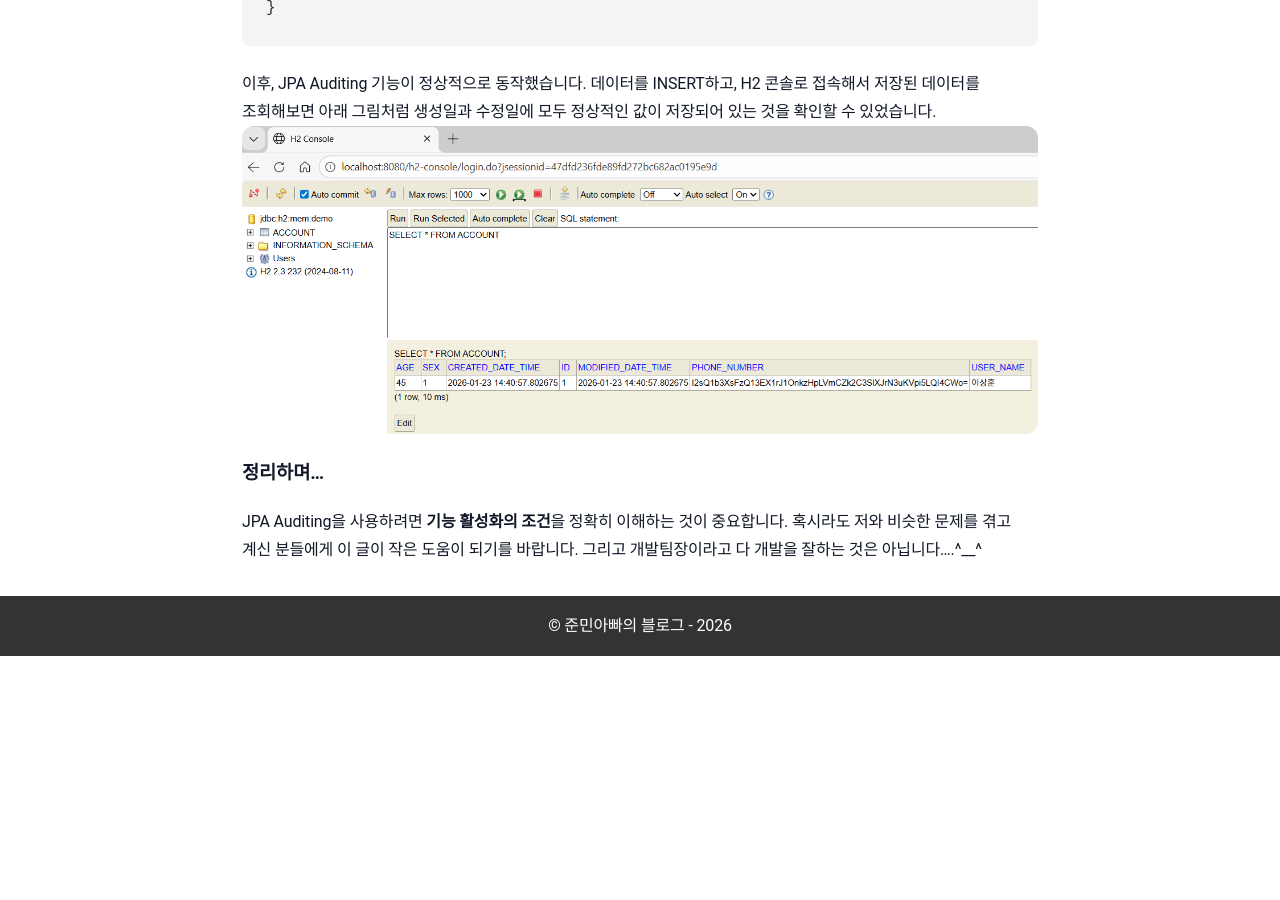
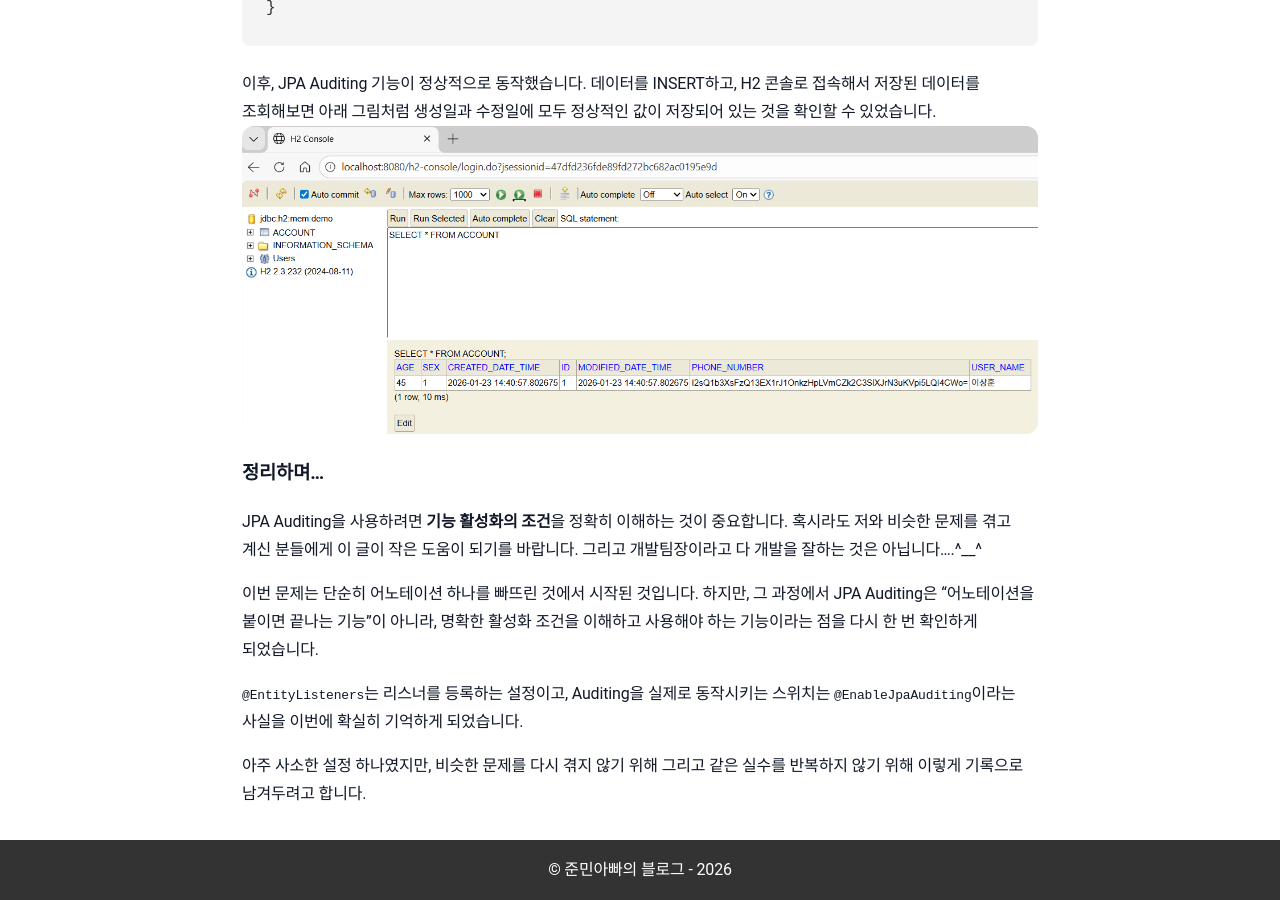
Before and after one commit to sanghoon-lee/sanghoon-lee.github.io, a Jekyll site: the page built from _posts/2026-01-21-JPAAuditing.md, in a window 1280 px wide and 900 px high, scrolled down 3394 px. Built offline with Jekyll 4.4.1, drawn with Linux system fonts in a browser that asks for light colours; nearby versions of some CDN libraries; comment, search, counter and statistics services are not loaded; before the commit the page ends 4050 px from its top, so only the background shows below that.

Commit message:
블로그 내용 수정 보완

```diff
--- a/_posts/2026-01-21-JPAAuditing.md
+++ b/_posts/2026-01-21-JPAAuditing.md
@@ -111,3 +111,12 @@ public class Application {
 ### 정리하며...
 
 JPA Auditing을 사용하려면 **기능 활성화의 조건**을 정확히 이해하는 것이 중요합니다. 혹시라도 저와 비슷한 문제를 겪고 계신 분들에게 이 글이 작은 도움이 되기를 바랍니다. 그리고 개발팀장이라고 다 개발을 잘하는 것은 아닙니다....^__^
+
+이번 문제는 단순히 어노테이션 하나를 빠뜨린 것에서 시작된 것입니다. 하지만, 그 과정에서 JPA Auditing은 “어노테이션을 붙이면 끝나는 기능”이 아니라, 명확한 활성화 조건을 이해하고 사용해야 하는 기능이라는 점을 다시 한 번 확인하게 되었습니다.
+
+`@EntityListeners`는 리스너를 등록하는 설정이고, Auditing을 실제로 동작시키는 스위치는 `@EnableJpaAuditing`이라는 사실을 이번에 확실히 기억하게 되었습니다.
+
+아주 사소한 설정 하나였지만,
+비슷한 문제를 다시 겪지 않기 위해
+그리고 같은 실수를 반복하지 않기 위해
+이렇게 기록으로 남겨두려고 합니다.
```
